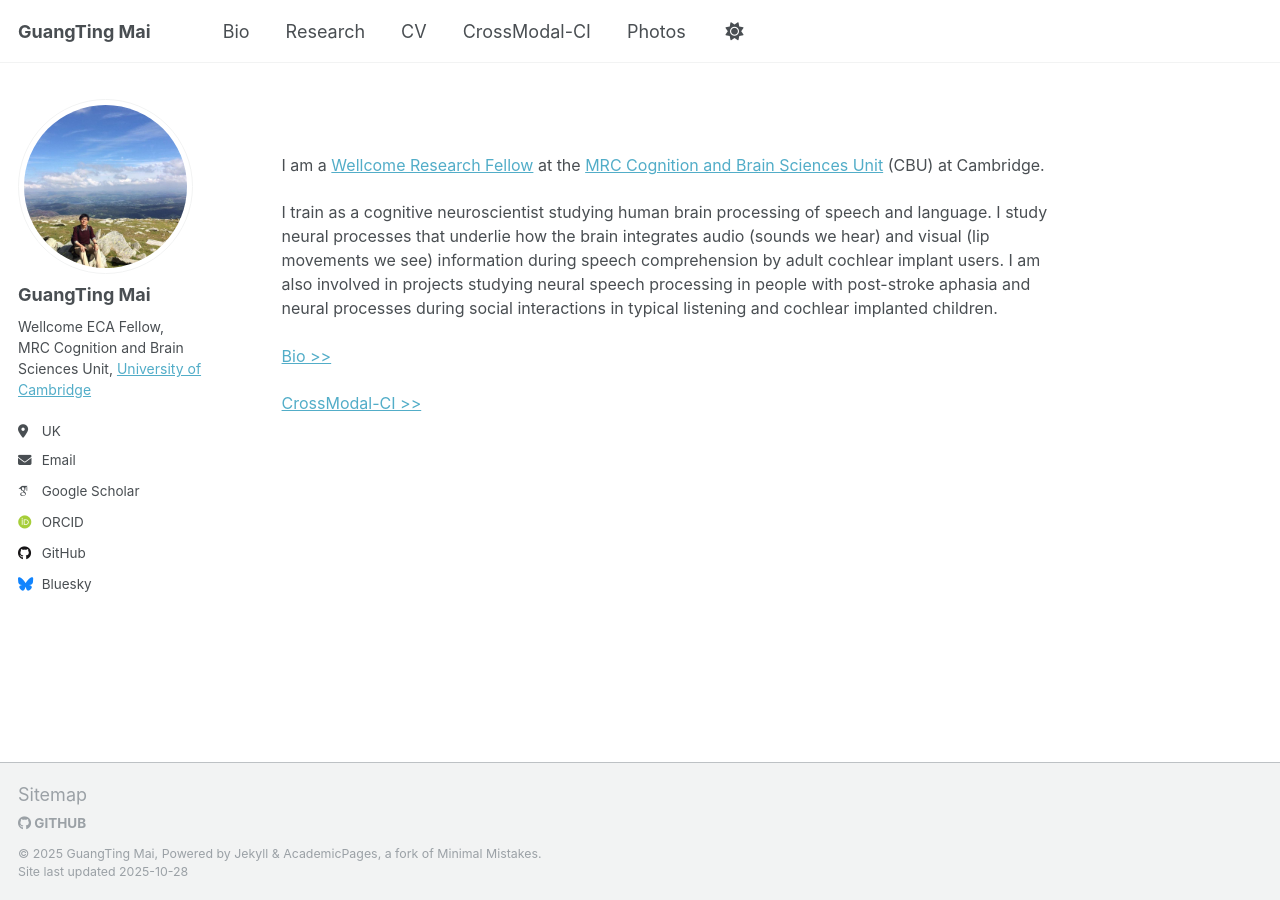
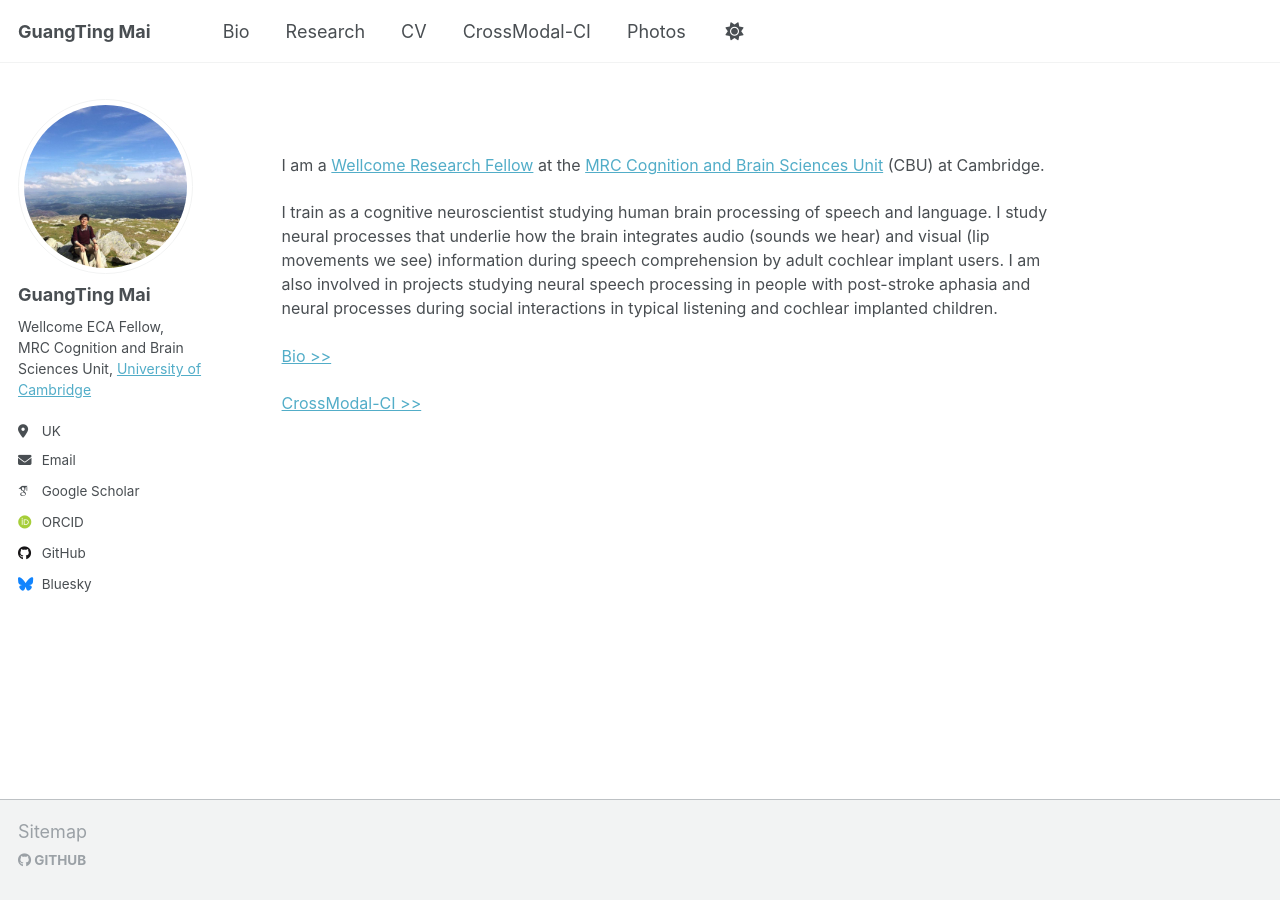
Before and after one commit to guangtingmai/guangtingmai.github.io, a Jekyll site: the page built from _pages/readme.html, in a window 1280 px wide. Built offline with Jekyll 4.4.1, drawn with Linux system fonts in a browser that asks for light colours; some web fonts are replaced.

Commit message:
Update footer.html

```diff
--- a/_includes/footer.html
+++ b/_includes/footer.html
@@ -18,8 +18,3 @@
   </ul>
 </div>
 {% endif %}
-
-<div class="page__footer-copyright">
-  &copy; {{ site.time | date: '%Y' }} {{ site.name | default: site.title }}, {{ site.data.ui-text[site.locale].powered_by | default: "Powered by" }} <a href="http://jekyllrb.com" rel="nofollow">Jekyll</a> &amp; <a href="https://github.com/academicpages/academicpages.github.io">AcademicPages</a>, a fork of <a href="https://mademistakes.com/work/minimal-mistakes-jekyll-theme/" rel="nofollow">Minimal Mistakes</a>.<br />
-  Site last updated {{ "now" | date: '%Y-%m-%d' %}}
-</div>
```
